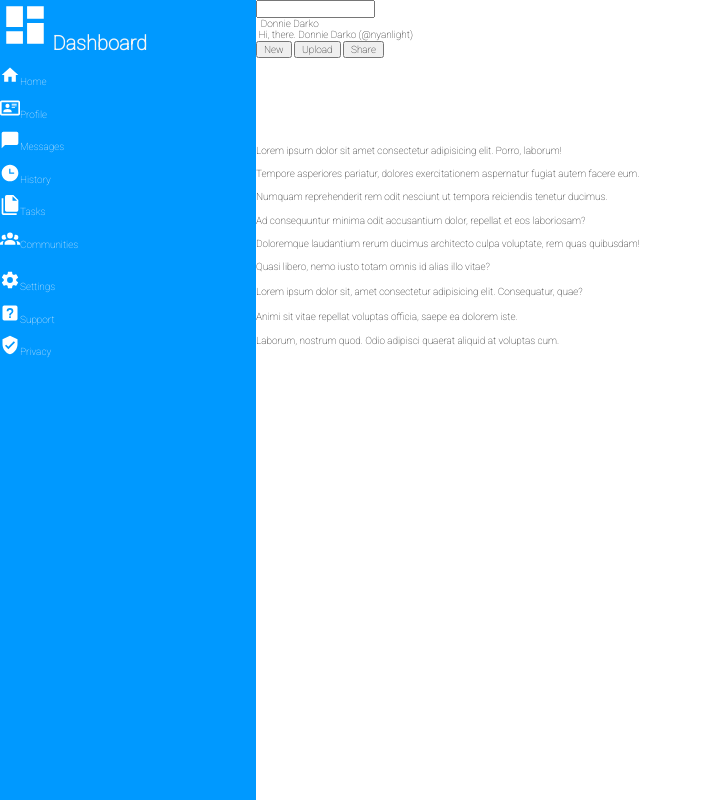
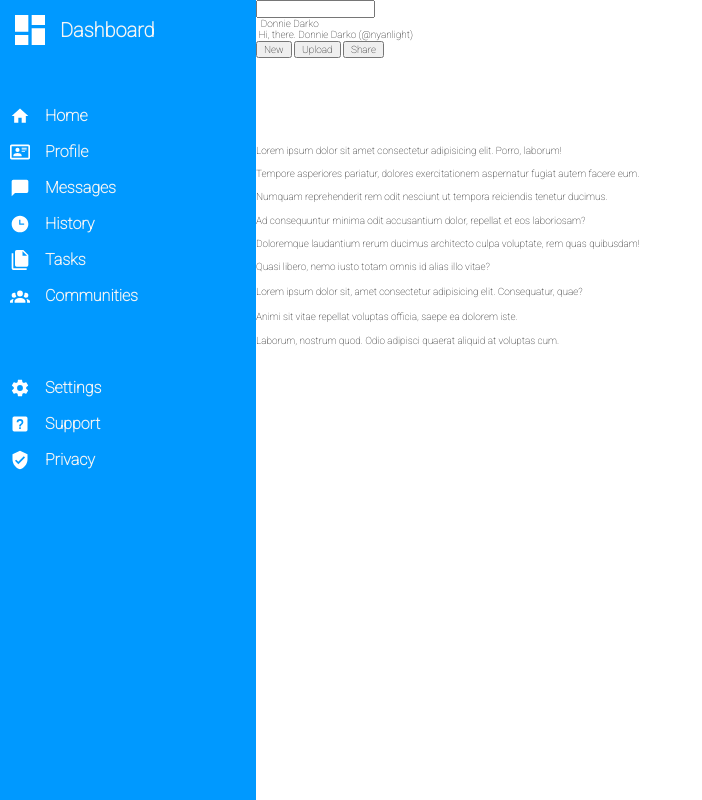
Before and after one commit to NyanLight/admin-dashboard, a website: page index.html in a window 1280 px wide. Shown: the whole page, without its empty margins (0-702 px from the left). Drawn offline with nearby package versions, Linux system fonts and the light colour scheme.

Commit message:
complete the sidebar

```diff
--- a/index.html
+++ b/index.html
@@ -40,17 +40,17 @@
           <span id="pageName">Dashboard</span>
         </div>
         <section class="firstSection">
-            <p><img src="assets/home.svg" alt="home icon" class="icons"/><span class="sidebarSpan">Home</span></p>
-            <p><img src="assets/card-account-details-outline.svg" alt="profile icon" class="icons" /><span class="sidebarSpan">Profile</span></p>
-            <p><img src="assets/message.svg" alt="message icon" class="icons"><span class="sidebarSpan">Messages</span></p>
-            <p><img src="assets/clock.svg" alt="history icon" class="icons"><span class="sidebarSpan">History</span></p>
-            <p><img src="assets/file-multiple.svg" alt="tasks icon" class="icons"><span class="sidebarSpan">Tasks</span></p>
-            <p><img src="assets/account-group.svg" alt="communities icon" class="icons"><span class="sidebarSpan">Communities</span></p>
+            <p class="sidebarP"><img src="assets/home.svg" alt="home icon" class="icons"/><span class="sidebarSpan">Home</span></p>
+            <p class="sidebarP"><img src="assets/card-account-details-outline.svg" alt="profile icon" class="icons" /><span class="sidebarSpan">Profile</span></p>
+            <p class="sidebarP"><img src="assets/message.svg" alt="message icon" class="icons"><span class="sidebarSpan">Messages</span></p>
+            <p class="sidebarP"><img src="assets/clock.svg" alt="history icon" class="icons"><span class="sidebarSpan">History</span></p>
+            <p class="sidebarP"><img src="assets/file-multiple.svg" alt="tasks icon" class="icons"><span class="sidebarSpan">Tasks</span></p>
+            <p class="sidebarP"><img src="assets/account-group.svg" alt="communities icon" class="icons"><span class="sidebarSpan">Communities</span></p>
         </section>
         <section class="secondSection">
-            <p><img src="assets/cog.svg" alt="settings icon" class="icons"><span class="sidebarSpan">Settings</span></p>
-            <p><img src="assets/help-box.svg" alt="support icon" class="icons"><span class="sidebarSpan">Support</span></p>
-            <p><img src="assets/shield-check.svg" alt="privacy icon" class="icons"><span class="sidebarSpan">Privacy</span></p>
+            <p class="sidebarP"><img src="assets/cog.svg" alt="settings icon" class="icons"><span class="sidebarSpan">Settings</span></p>
+            <p class="sidebarP"><img src="assets/help-box.svg" alt="support icon" class="icons"><span class="sidebarSpan">Support</span></p>
+            <p class="sidebarP"><img src="assets/shield-check.svg" alt="privacy icon" class="icons"><span class="sidebarSpan">Privacy</span></p>
         </section>
     </aside>
       <main>
--- a/style.css
+++ b/style.css
@@ -26,11 +26,27 @@ aside {
     grid-column: 1 / span 1;
     display: flex;
     flex-direction: column;
+    gap: 4rem;
+    padding: 1rem;
+}
+
+.sidebarP {
+    display: flex;
+    align-items: center;
+    gap: 1.5rem;
+    font-size: 1.6rem;
+    font-weight: bold;
 }
 
 .logo {
-    height: 5rem;
-    width: 5rem;
+    height: 4rem;
+    width: 4rem;
+}
+
+.logoZone{
+    display: flex;
+    align-items: center;
+    gap: 1rem;
 }
 
 .icons {
@@ -41,8 +57,3 @@ aside {
     font-size: 2rem;
     font-weight: 600;
 }
-
-
-header {
-
-}
```
